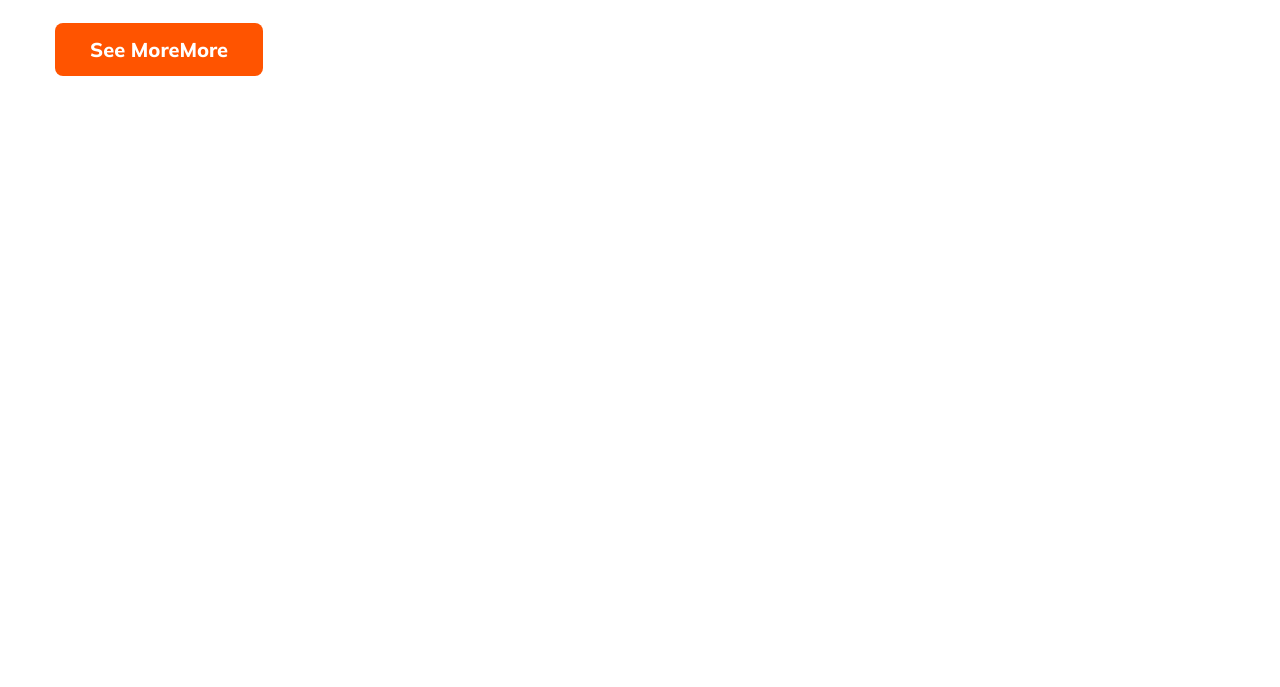
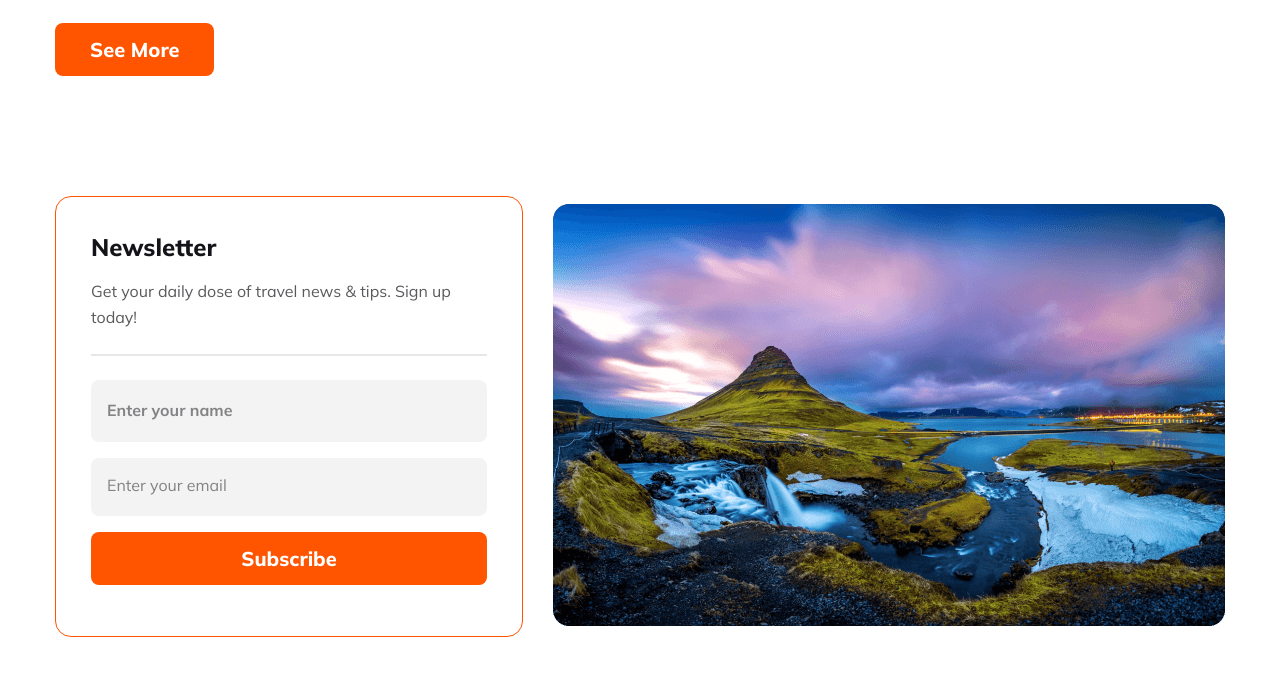
Before and after one commit to tahfeezmizan/comfort-travel-ass-2, a plain HTML site: page index.html in a window 1280 px wide. Shown: the part 5810-6497 px from the top of the page. Before the commit the page ends 5946 px from the top, so only its background shows below. Drawn offline with nearby package versions, Linux system fonts and the light colour scheme; grey boxes are pictures that could not be loaded.

Commit message:
newsletter section complete

```diff
--- a/index.html
+++ b/index.html
@@ -873,7 +873,7 @@
                             <li>Adipiscing ornare pellentesque mauris volutpat tortor vitae platea porta lacus. Lectus
                                 suspendisse nullam.</li>
                         </ul>
-                        <button class="primary-btn tour-btn">See MoreMore</button>
+                        <button class="primary-btn tour-btn">See More</button>
                     </div>
                     <div class="tours-content">
                         <!-- <video controls src=""></video> -->
@@ -882,6 +882,28 @@
                             title="YouTube video player" frameborder="0"
                             allow="accelerometer; autoplay; clipboard-write; encrypted-media; gyroscope; picture-in-picture; web-share"
                             allowfullscreen></iframe>
+                    </div>
+                </div>
+            </div>
+        </section>
+
+
+        <section id="newsletter">
+            <div class="container">
+                <div class="newsletter-container">
+                    <div class="newsletter-content">
+                        <h3 class="newsletter-title">Newsletter</h3>
+                        <p class="newsletter-des description-text">Get your daily dose of travel news & tips. Sign up today!</p>
+                        <hr>
+
+                        <form action="" class="newsletter-form">
+                            <input type="text" placeholder="Enter your name" id="newsletter-text">
+                            <input type="email" placeholder="Enter your email" id="newsletter-email">
+                            <input type="submit" value="Subscribe" id="newsletter-submit" >
+                        </form>
+                    </div>
+                    <div class="newsletter-content">
+                        <img class="newsletter-img" src="Images/Rectangle 8 (1).png" alt="">
                     </div>
                 </div>
             </div>
--- a/style.css
+++ b/style.css
@@ -43,7 +43,8 @@ section {
     font-weight: var(--title-font-weight);
 }
 
-.primary-btn {
+.primary-btn,
+#newsletter-submit {
     padding: 14px 35px;
     color: var(--white-01);
     font-size: 20px;
@@ -392,7 +393,8 @@ input[type="submit"] {
     margin-bottom: -6px;
 }
 
-.discount-card-title {
+.discount-card-title,
+.newsletter-title {
     color: var(--title-color);
     font-size: 24px;
     font-weight: var(--title-font-weight);
@@ -422,18 +424,56 @@ margin-bottom: 14px;
 
 /* perfects place style start here  */
 
-
-
 .place-list {
     color: var(--title-color);
     font-weight: 700;
 }
 
-/* perfects place style start here  */
+/* perfects place style end here  */
 
 
 
 
+/* newsletter style start here  */
+
+.newsletter-container {
+    display: flex;
+    gap: 30px;
+    align-items: center;
+    justify-content: space-between;
+}
+
+.newsletter-content hr{
+    margin: 24px 0;
+    border: 0.2px solid rgba(19, 19, 24, 0.10);
+}
+
+.newsletter-content:first-child {
+    padding: 35px;
+    border-radius: 16px;
+    border: 1px solid #FF5400;
+}
+.newsletter-form input {
+    width: 100%;
+    border-radius: 8px;
+}
+
+#newsletter-text,
+#newsletter-email,
+#newsletter-submit {
+    background: rgba(19, 19, 24, 0.05);
+    margin-left: 0;
+    margin-right: 0;
+    margin-bottom: 16px;
+}
+
+#newsletter-submit{
+    background: #FF5400;
+}
+
+
+
+/* newsletter style end here  */
 
 
 
```
